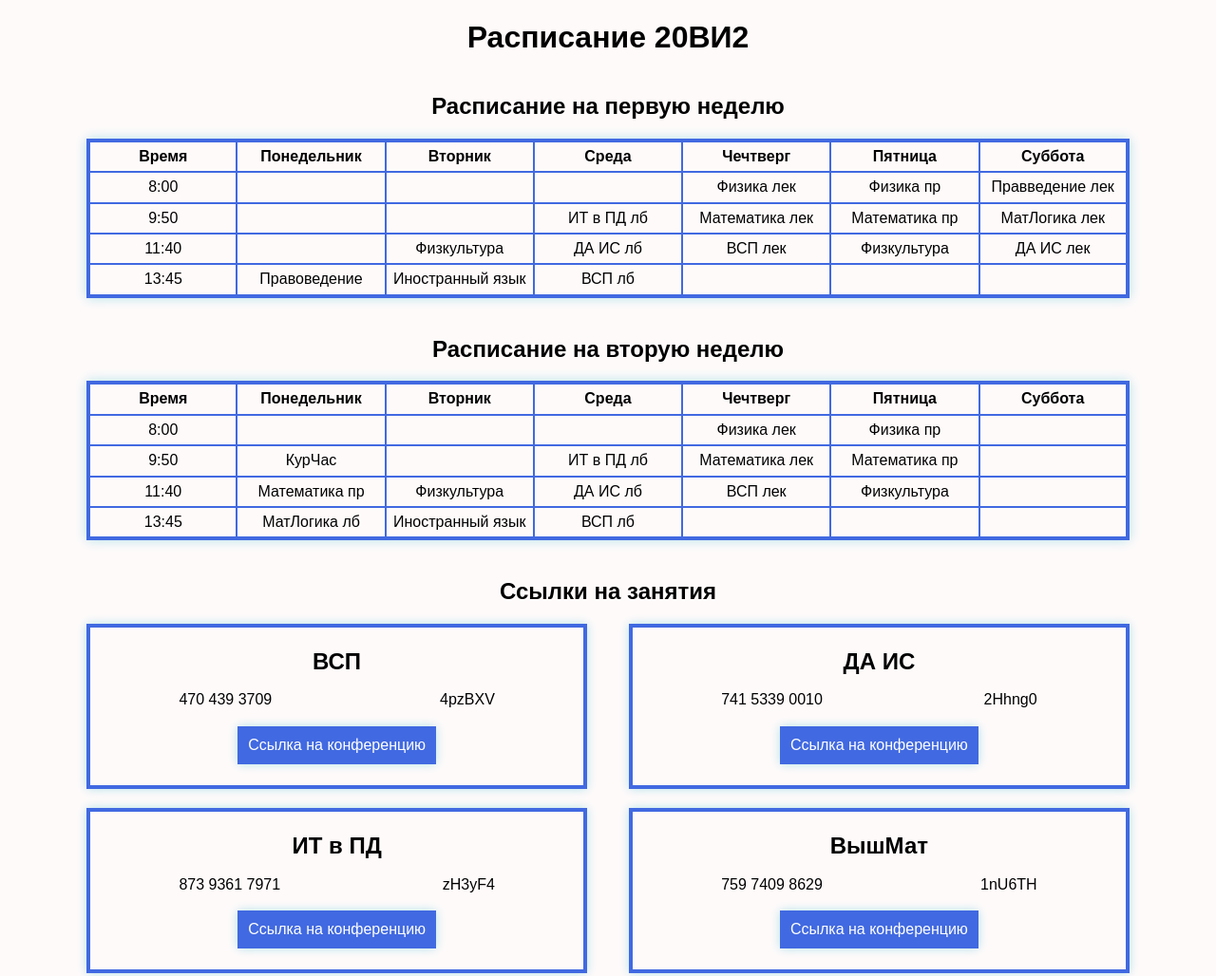
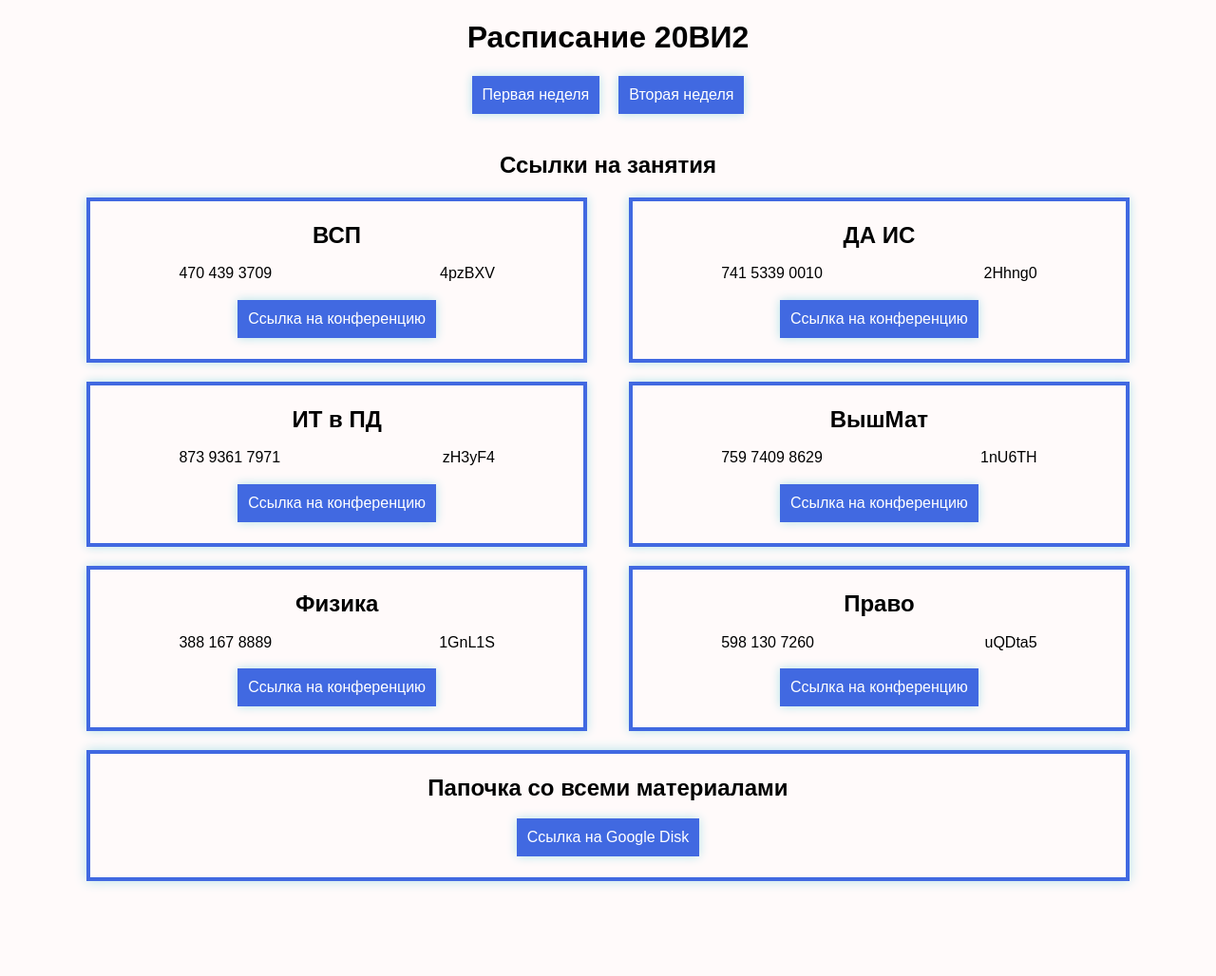
Before and after one commit to DeusMaksler/DeusMaksler.github.io, a plain HTML site: page Time/index.html in a window 1280 px wide. Shown: the top 1028 px of the page at 95% size. After the commit the page ends 964 px from the top, so only its background shows below. Drawn offline with Linux system fonts and the light colour scheme.

Commit message:
fixed problems with displaying tables added content management buttons

```diff
--- a/Time/css/style.css
+++ b/Time/css/style.css
@@ -30,7 +30,20 @@ th, td {
     padding: 0 4% 0 4%;
 }
 
-.time-table {
+.timetable-contain {
+    display: none;
+}
+
+.week-btn-bar {
+    display: flex;
+    justify-content: center;
+}
+
+.week-btn:nth-child(2) {
+    margin-left: 20px;
+}
+
+.timetable {
     table-layout: fixed;
     width: 100%;
     border: 4px solid #4169E1;
@@ -38,7 +51,7 @@ th, td {
     box-shadow: 0 0 12px #b2e2e9;
 }
 
-.time-table-caption {
+.timetable-caption {
     margin-top: 40px;
     margin-bottom: 20px;
 }
@@ -97,3 +110,12 @@ th, td {
 .gm-title {
     color: red;
 }
+
+/* CSS Mobile*/
+@media only screen
+and (min-device-width : 320px)
+and (max-device-width : 760px) {
+    .week-btn-bar {
+        display: none;
+    }
+}
--- a/Time/index.html
+++ b/Time/index.html
@@ -6,15 +6,33 @@
     <title>Папочка 20ВИ2</title>
     <link rel="stylesheet" href="css/normalize.css">
     <link rel="stylesheet" href="css/style.css">
+    <script>
+        function showFirstWeek() {
+            document.getElementsByClassName('timetable-contain')[1].style.display = "none";
+            document.getElementsByClassName('timetable-contain')[0].style.display = "block";
+        }
+    </script>
+
+    <script>
+        function showSecondWeek() {
+            document.getElementsByClassName('timetable-contain')[0].style.display = "none";
+            document.getElementsByClassName('timetable-contain')[1].style.display = "block";
+        }
+    </script>
 </head>
 
 <body>
     <div class="container">
-        <h1 class="time-table-header">Расписание 20ВИ2</h1>
+        <h1 class="timetable-header">Расписание 20ВИ2</h1>
 
-        <article class="time-table-contain">
-            <table class="time-table">
-                <h2 class="time-table-caption">Расписание на первую неделю</h2>
+        <div class="week-btn-bar">
+            <button onclick="showFirstWeek()" class="btn week-btn">Первая неделя</button>
+            <button onclick="showSecondWeek()" class="btn week-btn">Вторая неделя</button>
+        </div>
+
+        <article class="timetable-contain">
+            <table class="timetable">
+                <h2 class="timetable-caption">Расписание на первую неделю</h2>
 
                 <thead>
                     <tr>
@@ -72,9 +90,9 @@
             </table>
         </article>
 
-        <article class="time-table-contain">
-            <table class="time-table">
-                <h2 class="time-table-caption">Расписание на вторую неделю</h2>
+        <article class="timetable-contain">
+            <table class="timetable">
+                <h2 class="timetable-caption">Расписание на вторую неделю</h2>
 
                 <thead>
                     <tr>
@@ -132,7 +150,7 @@
             </table>
         </article>
 
-        <h2 class="time-table-caption">Ссылки на занятия</h2>
+        <h2 class="timetable-caption">Ссылки на занятия</h2>
 
         <ul class="lesson-list">
             <li class="lesson-list-item">
```
